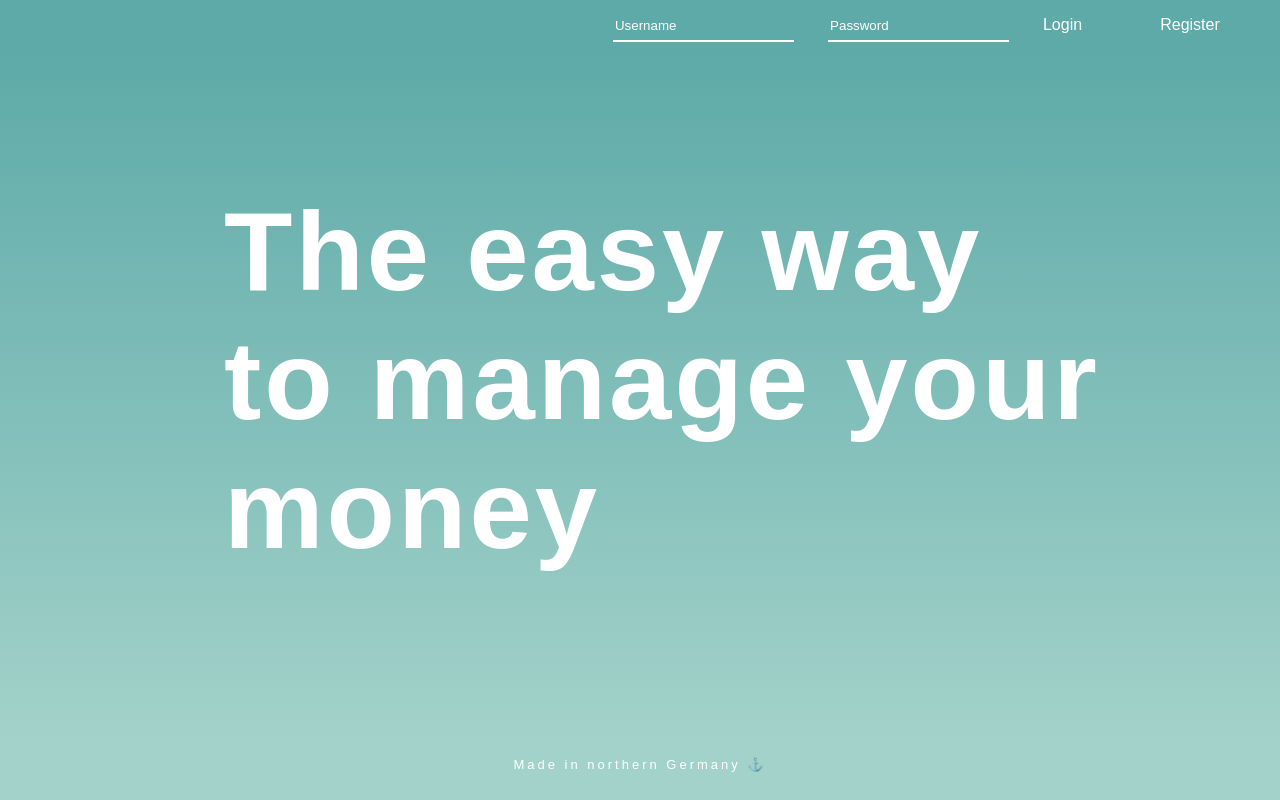
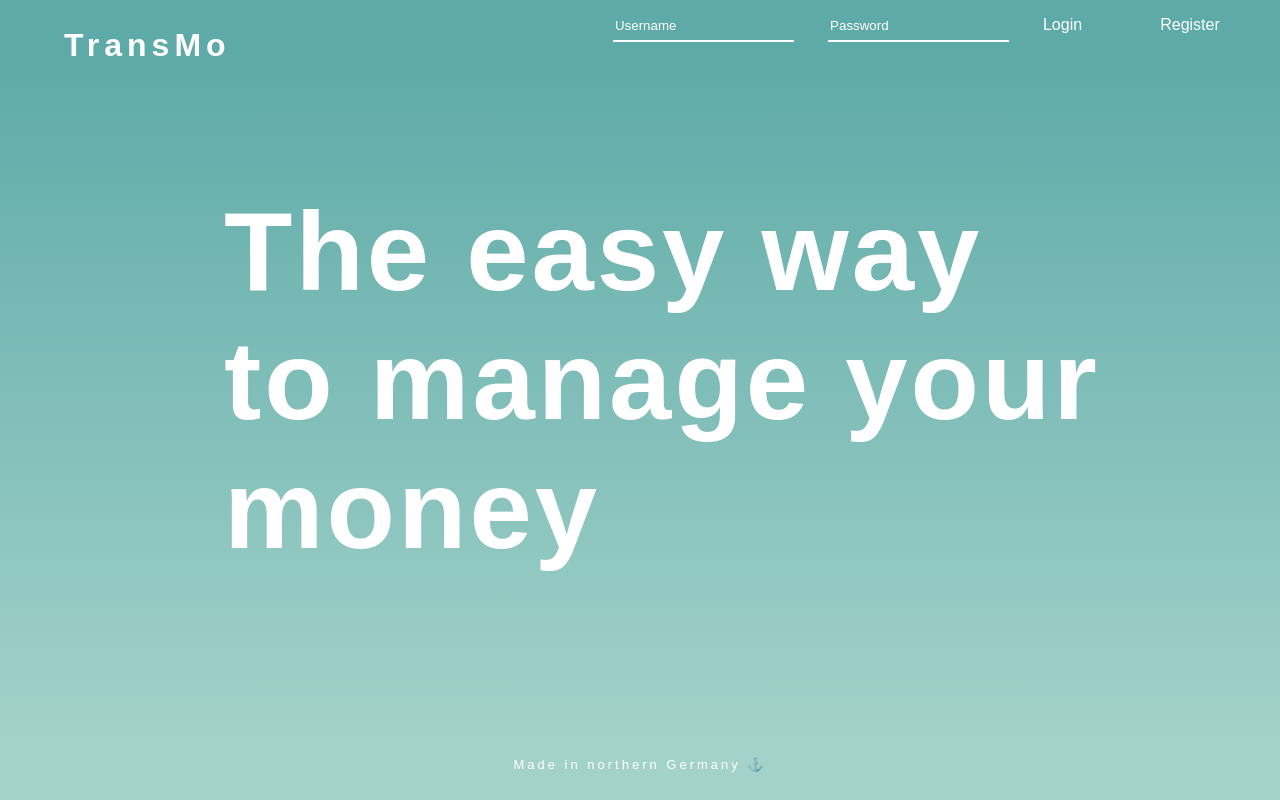
Before and after one commit to Kroenik/personal-finance, a website: page website/index.html in a window 1280 px wide. Drawn offline with Linux system fonts and the light colour scheme.

Commit message:
Style fix

```diff
--- a/website/index.html
+++ b/website/index.html
@@ -4,18 +4,19 @@
     <link rel="stylesheet" href="style.css" />
     <meta charset="UTF-8" />
     <meta name="viewport" content="width=device-width, initial-scale=1.0" />
-    <title>MoneyMan</title>
+    <title>TransMo</title>
   </head>
   <body>
     <div id="grid-container">
       <header>
         <!-- <img src="./images/Logo_MoneyMan.png" alt="MoneyMan Logo"> -->
-        <div id="header-bar">
+        <h2 id="transmo">TransMo</h2>
+        <span id="header-bar">
           <input class="log-input" id="log-username" type="text" name="log-username" placeholder="Username" onkeyup="logOnEnter(event)" />
           <input class="log-input" id="log-password" type="password" name="log-password" placeholder="Password" onkeyup="logOnEnter(event)" />
           <button class="main-buttons" onclick="loginUser()" id="log-button">Login</button>
-          <button class="main-buttons" onClick="on()">Register</button>
-        </div>
+          <button class="main-buttons" onclick="on()">Register</button>
+        </span>
       </header>
       <div id="overlay">
         <form id="reg-form" id="reg-form" action="">
--- a/website/style.css
+++ b/website/style.css
@@ -103,6 +103,7 @@ p {
   position: absolute;
   color: #a3d2ca;
   backdrop-filter: blur(10px);
+  -webkit-backdrop-filter: blur(10px);
 }
 
 .reg-header {
@@ -193,3 +194,11 @@ p {
   position: absolute;
   right: 2em;
 }
+
+#transmo {
+  color: white;
+  margin-left: 2em;
+  display: inline-block;
+  font-size: 2em;
+  letter-spacing: 5px;
+}
```
